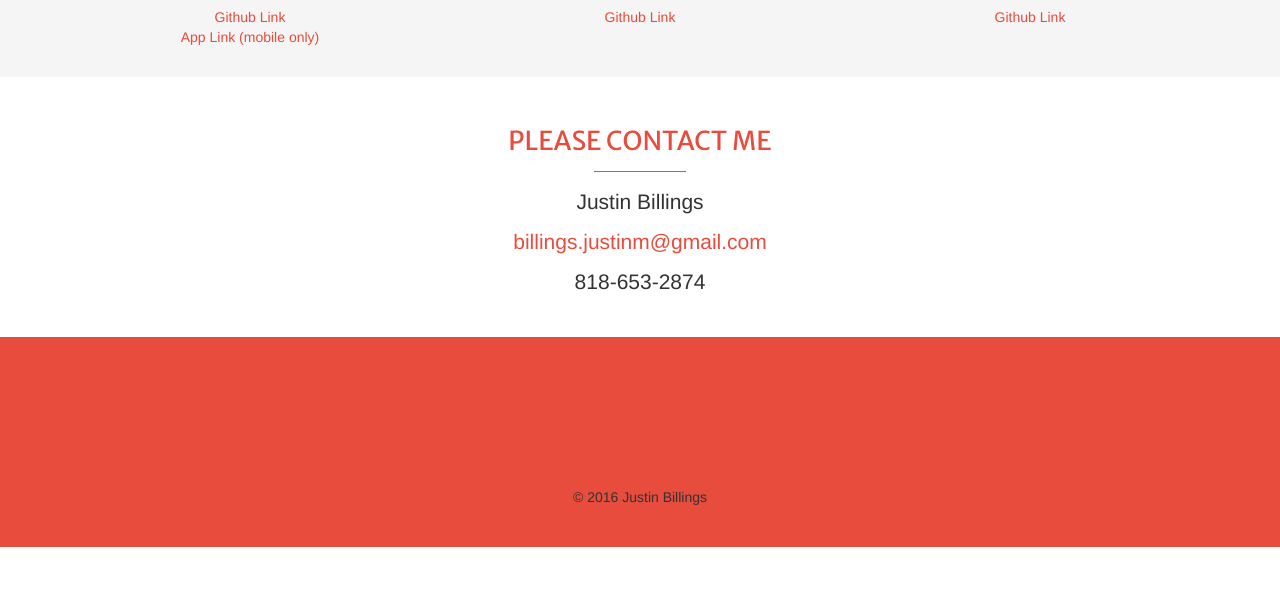
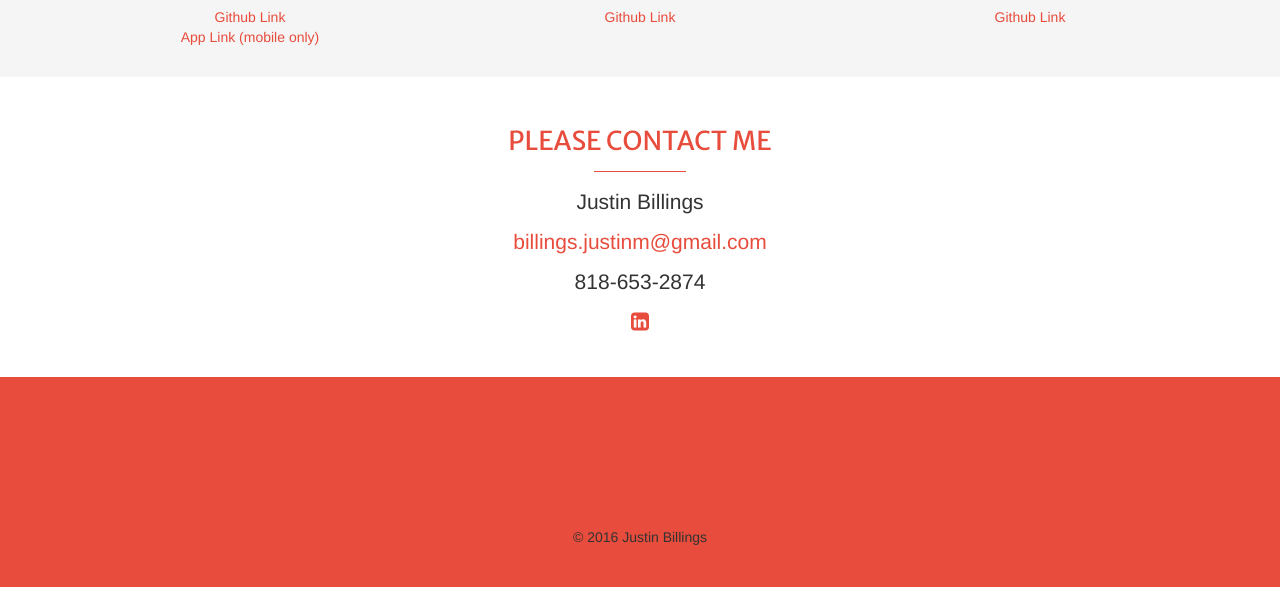
Before and after one commit to JustinBillings/JustinBillings.github.io, a plain HTML site: page index.html in a window 1280 px wide. Shown: the part 1435-2042 px from the top of the page. Before the commit the page ends 2002 px from the top, so only its background shows below. Drawn offline with nearby package versions, Linux system fonts and the light colour scheme; a script that the page names is missing.

Commit message:
added linked in

```diff
--- a/index.html
+++ b/index.html
@@ -102,6 +102,8 @@
           <p>Justin Billings</p>
           <p><a href="mailto:billings.justinm@gmail.com">billings.justinm@gmail.com</a></p>
           <p>818-653-2874</p>
+          <p><a href="https://www.linkedin.com/in/justin-billings"><i class="fa fa-linkedin-square" aria-hidden="true"></i>
+            </a></p>
         </div>
       </div>
 
```
